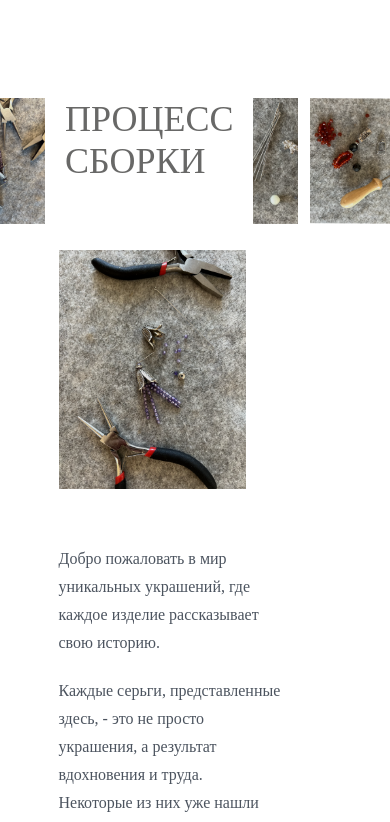
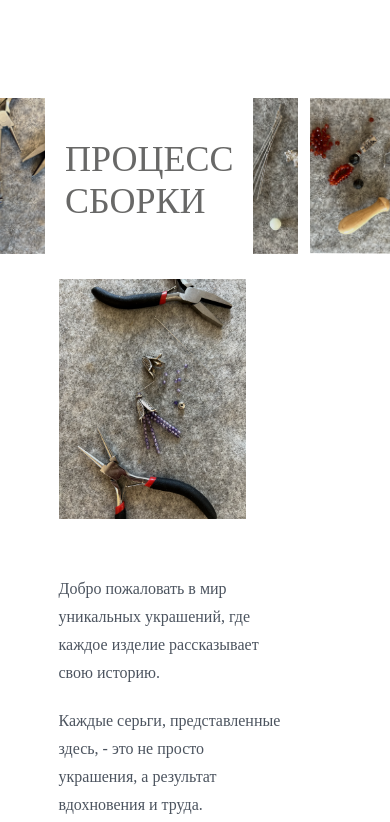
Before and after one commit to tarchevsky/sergi, a Next.js app: page / in a window 390 px wide. Shown: the part 3242-4064 px from the top of the page. Built offline with nearby package versions, Linux system fonts and the light colour scheme.

Commit message:
Чуть сделал отступ сверху от заголовка Dev.module.scss

```diff
--- a/src/components/dev/Dev.module.scss
+++ b/src/components/dev/Dev.module.scss
@@ -1,6 +1,6 @@
 .heading {
   color: #686867;
-  @apply text-4xl sm:text-5xl md:text-7xl xl:mt-20;
+  @apply text-4xl sm:text-5xl md:text-7xl mt-10 xl:mt-20;
   font-style: normal;
   font-weight: 400;
   line-height: normal;
```
